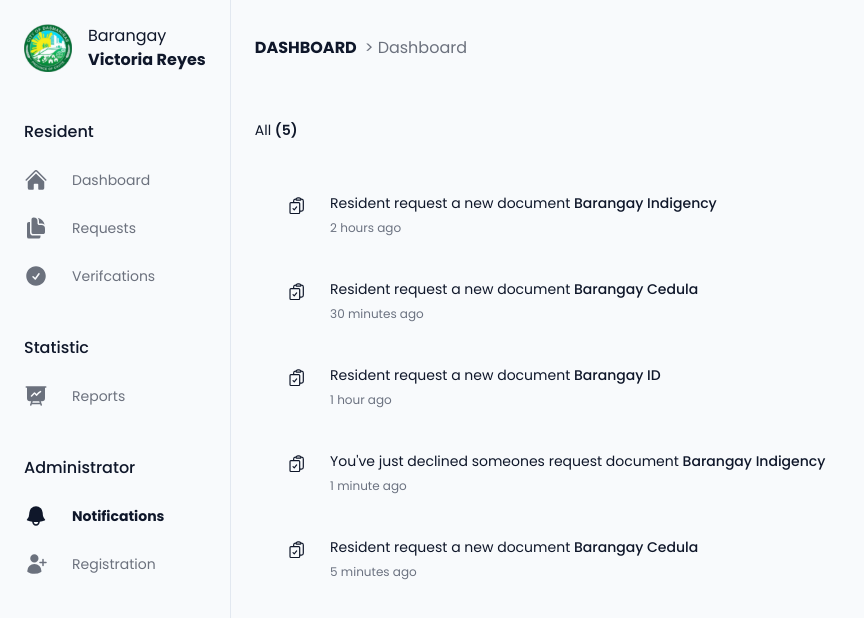
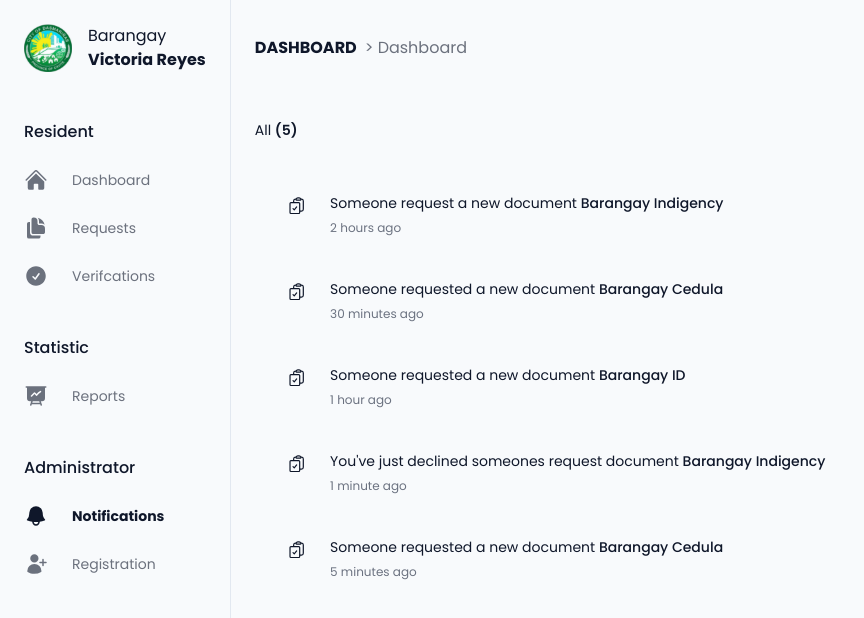
Before and after one commit to jazztinecruz/victoria-reyes, a Next.js app: page /dashboard/notifications in a window 1280 px wide. Shown: the top 618 px of the page, without its empty margins (0-864 px from the left). Built offline with nearby package versions, Linux system fonts and the light colour scheme.

Commit message:
Modify notifications paragraph

```diff
--- a/app/(administrator)/dashboard/notifications/page.tsx
+++ b/app/(administrator)/dashboard/notifications/page.tsx
@@ -5,21 +5,21 @@ import React from "react";
 
 const lists = [
   {
-    description: "Resident request a new document",
+    description: "Someone request a new document",
     emphasize: "Barangay Indigency",
     time: "2 hours ago",
     Icon: <ClipboardDocumentCheckIcon />,
   },
 
   {
-    description: "Resident request a new document",
+    description: "Someone requested a new document",
     emphasize: "Barangay Cedula",
     time: "30 minutes ago",
     Icon: <ClipboardDocumentCheckIcon />,
   },
 
   {
-    description: "Resident request a new document",
+    description: "Someone requested a new document",
     emphasize: "Barangay ID",
     time: "1 hour ago",
     Icon: <ClipboardDocumentCheckIcon />,
@@ -33,7 +33,7 @@ const lists = [
   },
 
   {
-    description: "Resident request a new document",
+    description: "Someone requested a new document",
     emphasize: "Barangay Cedula",
     time: "5 minutes ago",
     Icon: <ClipboardDocumentCheckIcon />,
```
